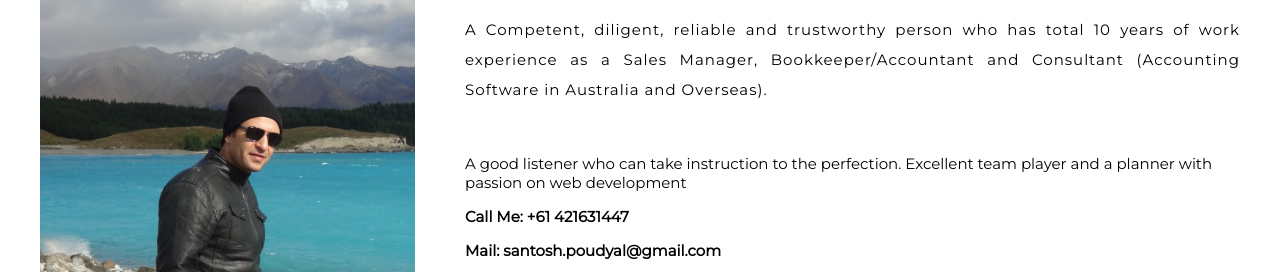
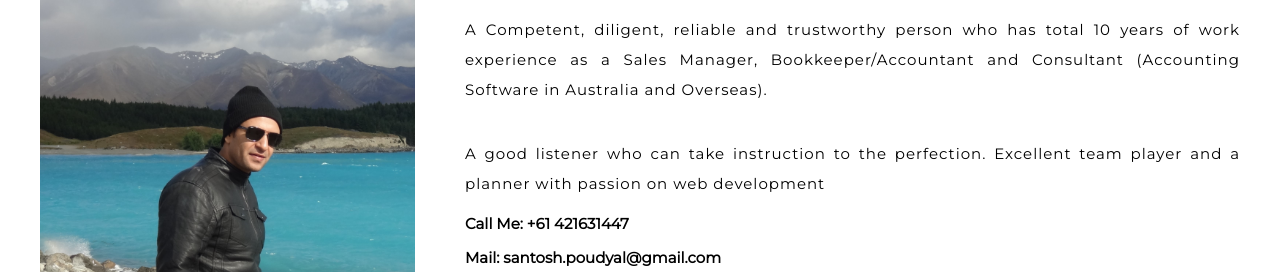
Before and after one commit to Santosh2167/santosh2167.github.io, a plain HTML site: page index.html in a window 1280 px wide. Shown: the part 1040-1312 px from the top of the page. Drawn offline with nearby package versions, Linux system fonts and the light colour scheme.

Commit message:
changed self description

```diff
--- a/index.html
+++ b/index.html
@@ -88,7 +88,7 @@
                         <p class="name-subline">I am a creative full tack developer based in Sydney, Australia</p><br>
                         <p class="about-me-description">A Competent, diligent, reliable and trustworthy person who has total 10 years of work experience as
 							a Sales Manager, Bookkeeper/Accountant and Consultant (Accounting Software in Australia and Overseas). </p><br>
-							<p>A good listener who can take instruction to the perfection. Excellent team player and a planner with passion on web development</p>
+							<p class="about-me-description">A good listener who can take instruction to the perfection. Excellent team player and a planner with passion on web development</p>
                         <p class="call-me"><strong>Call Me: +61 421631447</strong></p>
                          <p class="mail"><strong>Mail: santosh.poudyal@gmail.com</strong></p>
                          <br>
```
